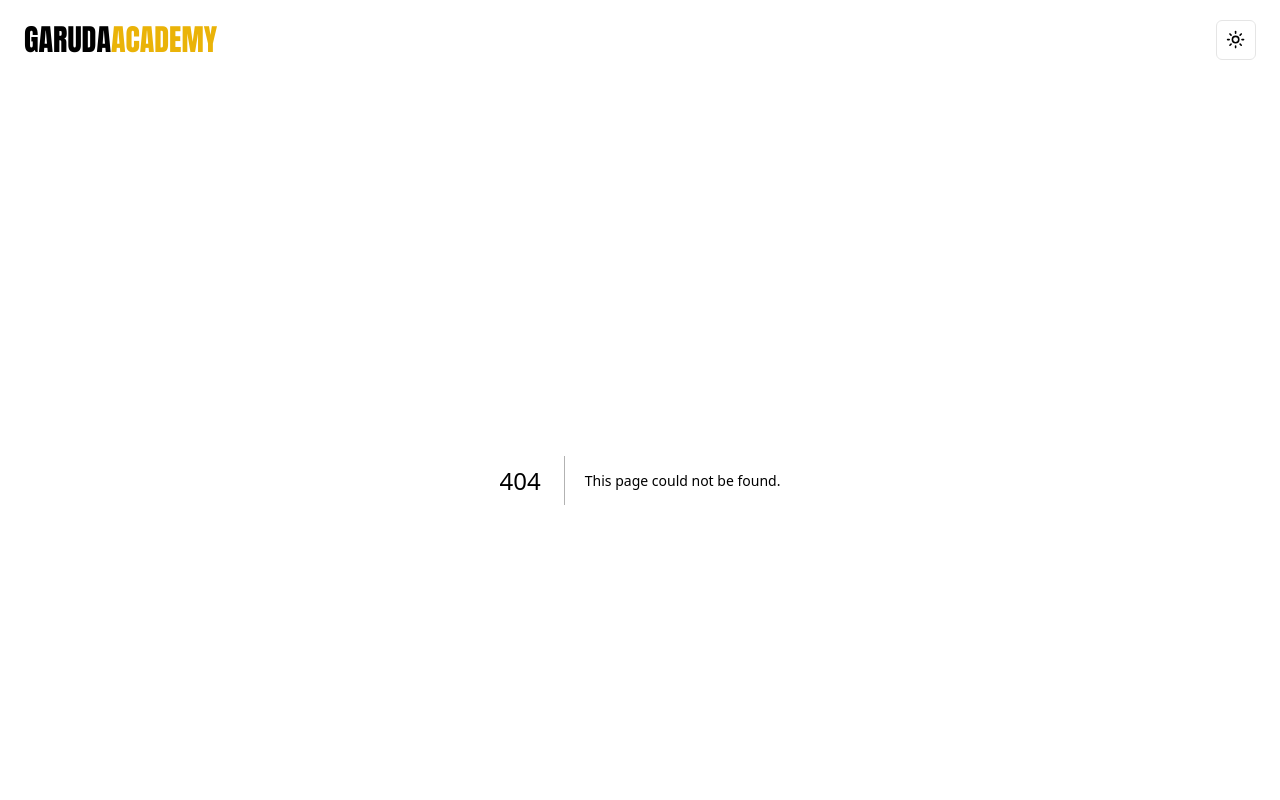
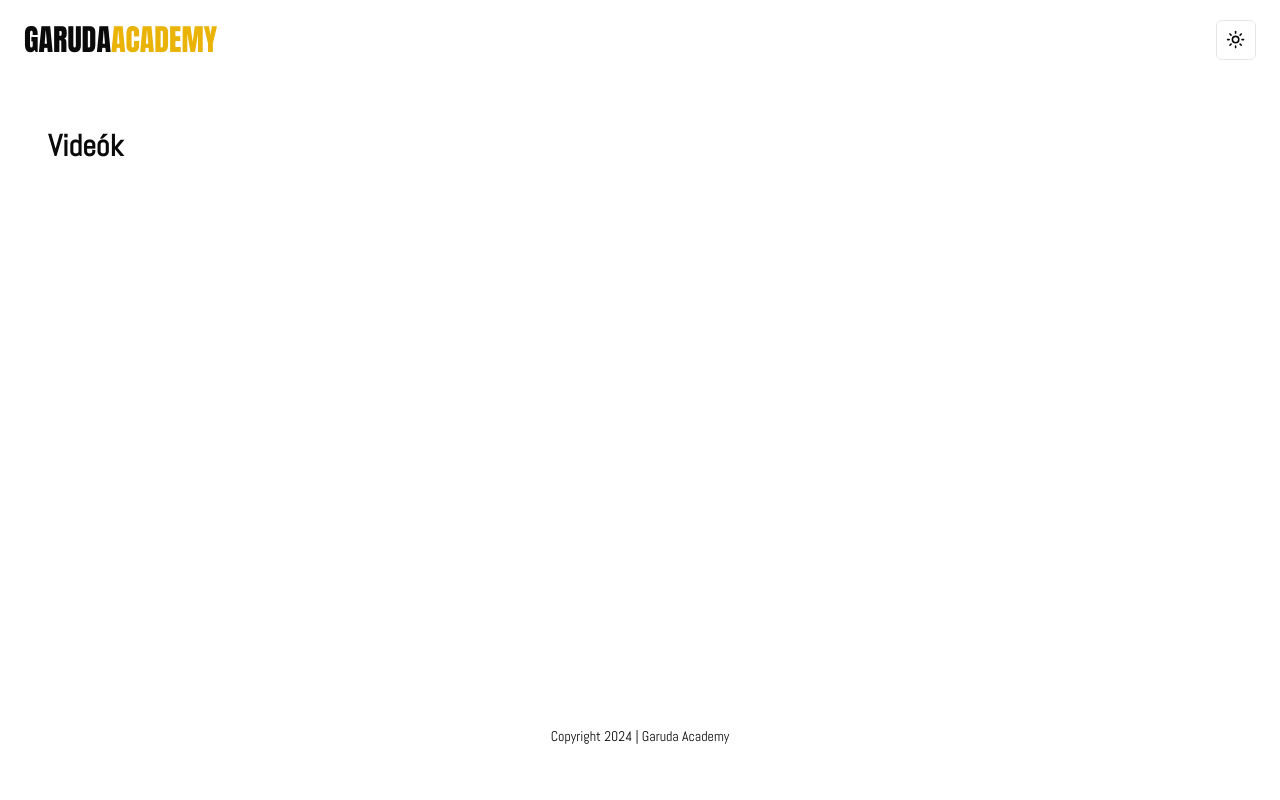
Before and after one commit to Garuda-Academy-IT-Services/garuda-academy-nextjs-frontend, a Next.js app: page /videos in a window 1280 px wide. Before the commit this address had no page. Shown: the top 800 px of the page. Built offline with nearby package versions, Linux system fonts and the light colour scheme; a web font is replaced by a local one.

Commit message:
added layout and page to list videos

```diff
--- /dev/null
+++ b/app/videos/layout.tsx
@@ -0,0 +1,3 @@
+export default function Layout({ children }: { children: React.ReactNode }) {
+  return <div className='h-full'>{children}</div>
+}
--- /dev/null
+++ b/app/videos/page.tsx
@@ -0,0 +1,7 @@
+export default function Page() {
+  return (
+    <div className='gap-10 p-6 md:p-12'>
+      <h1 className='text-3xl font-bold'>Videók</h1>
+    </div>
+  )
+}
```
